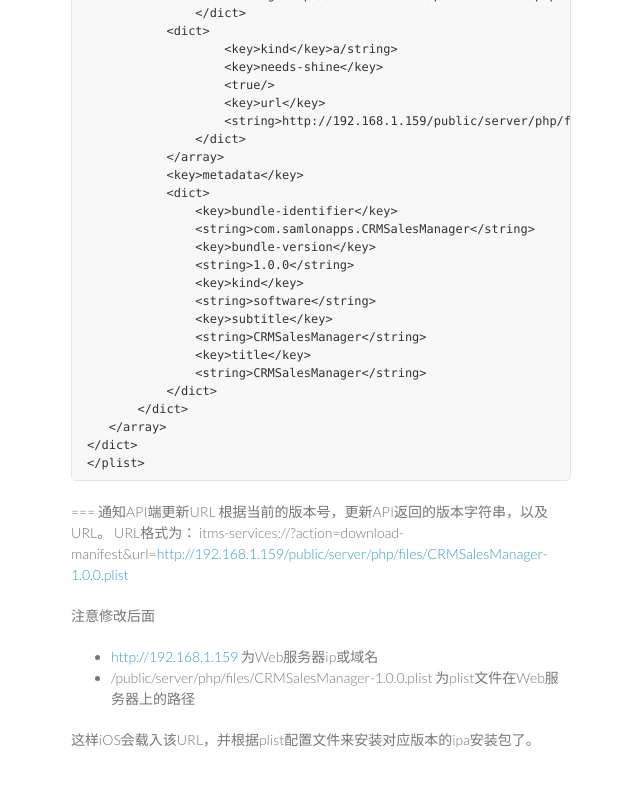
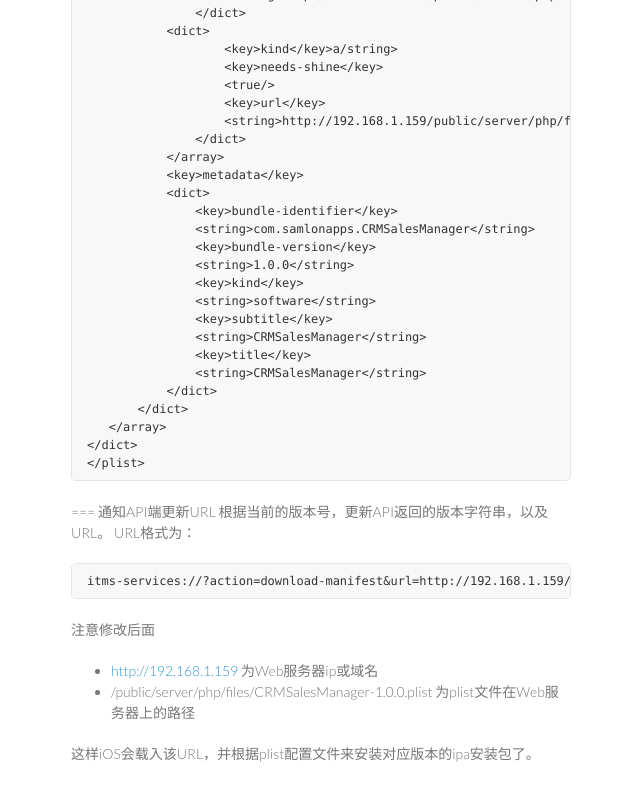
Before and after one commit to newbdez33/brotherhood, a plain HTML site: page index.html in a window 1280 px wide. Shown: the part 904-1704 px from the top of the page, without its empty margins (499-1139 px from the left). Drawn offline with Linux system fonts and the light colour scheme.

```diff
--- a/index.html
+++ b/index.html
@@ -104,8 +104,10 @@ CRMSalesManager-1.0.0.ipa是app打好的安装包，后面的版本为当前的a
 
 <p>=== 通知API端更新URL
 根据当前的版本号，更新API返回的版本字符串，以及URL。
-URL格式为：
-itms-services://?action=download-manifest&amp;url=<a href="http://192.168.1.159/public/server/php/files/CRMSalesManager-1.0.0.plist">http://192.168.1.159/public/server/php/files/CRMSalesManager-1.0.0.plist</a></p>
+URL格式为： </p>
+
+<pre><code>itms-services://?action=download-manifest&amp;url=http://192.168.1.159/public/server/php/files/CRMSalesManager-1.0.0.plist
+</code></pre>
 
 <p>注意修改后面 </p>
 
```
Also changed, not shown: params.json (+1 -1 lines).
